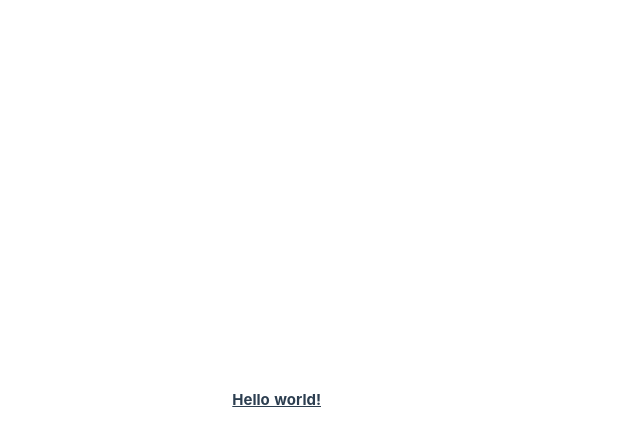
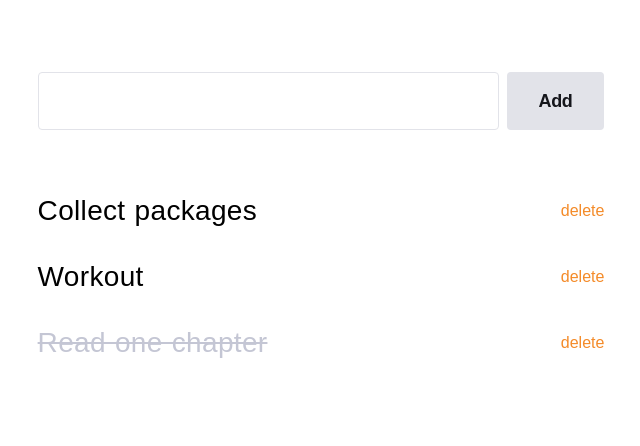
Before and after one commit to eprikhodko/vuex-to-do-list, a Vue app: page / in a window 1280 px wide. Shown: the top 446 px of the page, without its empty margins (319-959 px from the left). Built offline with nearby package versions, Linux system fonts and the light colour scheme.

Commit message:
create initial todos ui

```diff
--- a/src/App.vue
+++ b/src/App.vue
@@ -1,7 +1,53 @@
 <template>
-  <header>
-    <h1 className="text-3xl font-bold underline">Hello world!</h1>
-  </header>
+  <main class="max-w-840 mx-auto flex justify-center mt-72">
+    <div class="flex flex-col gap-32">
+      <form class="flex gap-8">
+        <input
+          class="rounded-4 border border-solid border-surface-secondary-03 p-8 text-title-2 font-medium text-letters-secondary-01"
+        />
 
-  <main></main>
+        <button
+          type="button"
+          class="bg-surface-secondary-03 px-32 rounded-4 hover:bg-surface-secondary-02 font-bold text-1 text-letters-primary transition duration-[150ms]"
+        >
+          Add
+        </button>
+      </form>
+      <ul class="flex flex-col gap-32 mt-32">
+        <li v-for="todo in todosMockData" :key="todo.text">
+          <div class="flex justify-between">
+            <p
+              class="text-title-3 cursor-pointer hover:text-letters-secondary-01 transition"
+              :class="{ 'line-through text-letters-secondary-03': todo.done }"
+            >
+              {{ todo.text }}
+            </p>
+            <button
+              type="button"
+              class="text-letters-warning transition hover:text-letters-error"
+            >
+              delete
+            </button>
+          </div>
+        </li>
+      </ul>
+    </div>
+  </main>
 </template>
+
+<script setup lang="ts">
+const todosMockData = [
+  {
+    text: "Collect packages",
+    done: false,
+  },
+  {
+    text: "Workout",
+    done: false,
+  },
+  {
+    text: "Read one chapter",
+    done: true,
+  },
+];
+</script>
--- a/src/assets/base.css
+++ /dev/null
@@ -1,74 +0,0 @@
-/* color palette from <https://github.com/vuejs/theme> */
-:root {
-  --vt-c-white: #ffffff;
-  --vt-c-white-soft: #f8f8f8;
-  --vt-c-white-mute: #f2f2f2;
-
-  --vt-c-black: #181818;
-  --vt-c-black-soft: #222222;
-  --vt-c-black-mute: #282828;
-
-  --vt-c-indigo: #2c3e50;
-
-  --vt-c-divider-light-1: rgba(60, 60, 60, 0.29);
-  --vt-c-divider-light-2: rgba(60, 60, 60, 0.12);
-  --vt-c-divider-dark-1: rgba(84, 84, 84, 0.65);
-  --vt-c-divider-dark-2: rgba(84, 84, 84, 0.48);
-
-  --vt-c-text-light-1: var(--vt-c-indigo);
-  --vt-c-text-light-2: rgba(60, 60, 60, 0.66);
-  --vt-c-text-dark-1: var(--vt-c-white);
-  --vt-c-text-dark-2: rgba(235, 235, 235, 0.64);
-}
-
-/* semantic color variables for this project */
-:root {
-  --color-background: var(--vt-c-white);
-  --color-background-soft: var(--vt-c-white-soft);
-  --color-background-mute: var(--vt-c-white-mute);
-
-  --color-border: var(--vt-c-divider-light-2);
-  --color-border-hover: var(--vt-c-divider-light-1);
-
-  --color-heading: var(--vt-c-text-light-1);
-  --color-text: var(--vt-c-text-light-1);
-
-  --section-gap: 160px;
-}
-
-@media (prefers-color-scheme: dark) {
-  :root {
-    --color-background: var(--vt-c-black);
-    --color-background-soft: var(--vt-c-black-soft);
-    --color-background-mute: var(--vt-c-black-mute);
-
-    --color-border: var(--vt-c-divider-dark-2);
-    --color-border-hover: var(--vt-c-divider-dark-1);
-
-    --color-heading: var(--vt-c-text-dark-1);
-    --color-text: var(--vt-c-text-dark-2);
-  }
-}
-
-*,
-*::before,
-*::after {
-  box-sizing: border-box;
-  margin: 0;
-  position: relative;
-  font-weight: normal;
-}
-
-body {
-  min-height: 100vh;
-  color: var(--color-text);
-  background: var(--color-background);
-  transition: color 0.5s, background-color 0.5s;
-  line-height: 1.6;
-  font-family: Inter, -apple-system, BlinkMacSystemFont, 'Segoe UI', Roboto, Oxygen, Ubuntu,
-    Cantarell, 'Fira Sans', 'Droid Sans', 'Helvetica Neue', sans-serif;
-  font-size: 15px;
-  text-rendering: optimizeLegibility;
-  -webkit-font-smoothing: antialiased;
-  -moz-osx-font-smoothing: grayscale;
-}
--- a/src/assets/main.css
+++ /dev/null
@@ -1,35 +0,0 @@
-@import './base.css';
-
-#app {
-  max-width: 1280px;
-  margin: 0 auto;
-  padding: 2rem;
-
-  font-weight: normal;
-}
-
-a,
-.green {
-  text-decoration: none;
-  color: hsla(160, 100%, 37%, 1);
-  transition: 0.4s;
-}
-
-@media (hover: hover) {
-  a:hover {
-    background-color: hsla(160, 100%, 37%, 0.2);
-  }
-}
-
-@media (min-width: 1024px) {
-  body {
-    display: flex;
-    place-items: center;
-  }
-
-  #app {
-    display: grid;
-    grid-template-columns: 1fr 1fr;
-    padding: 0 2rem;
-  }
-}
--- a/src/main.ts
+++ b/src/main.ts
@@ -1,7 +1,6 @@
 import { createApp } from "vue";
 import App from "./App.vue";
 
-import "./assets/main.css";
 import "./assets/css/tailwind.css";
 
 createApp(App).mount("#app");
--- a/tailwind.config.js
+++ b/tailwind.config.js
@@ -58,7 +58,7 @@ module.exports = {
 
         // text-status
         error: "var(--text-error)",
-        warning: "var(--text-attention)",
+        warning: "var(--text-warning)",
         success: "var(--text-success)",
       },
 
```
